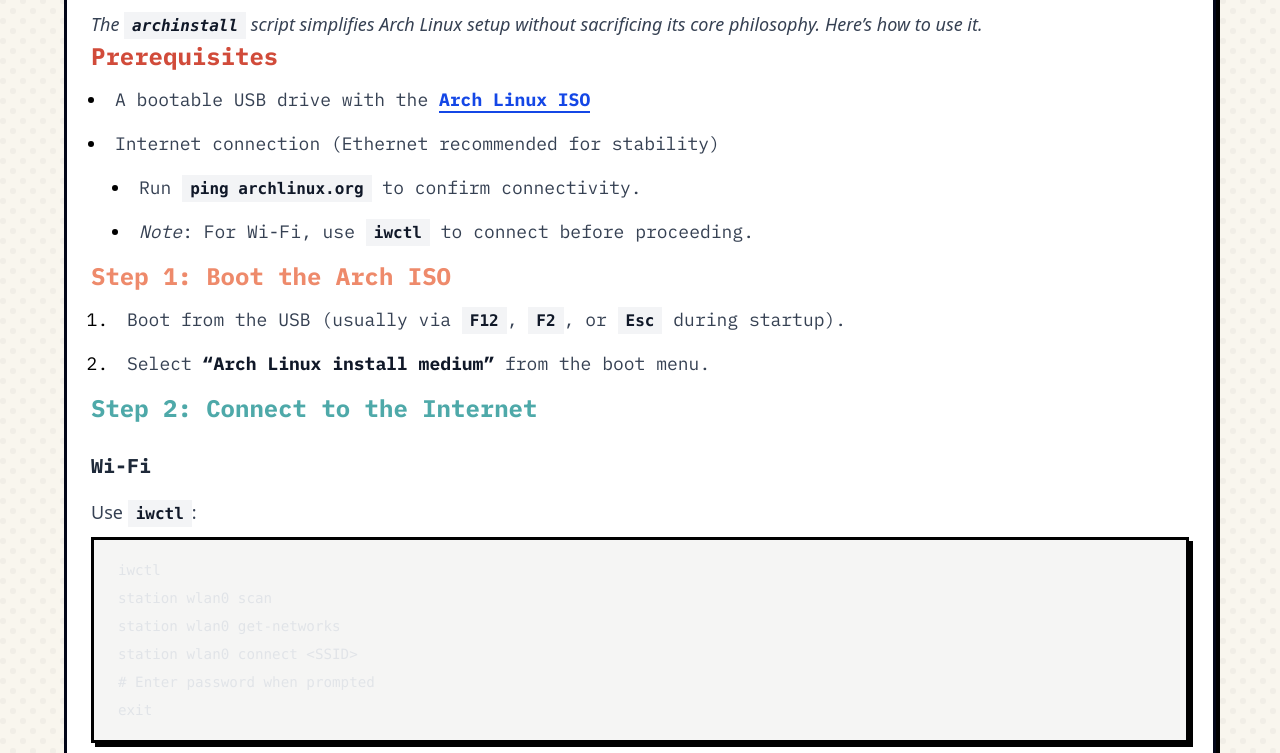
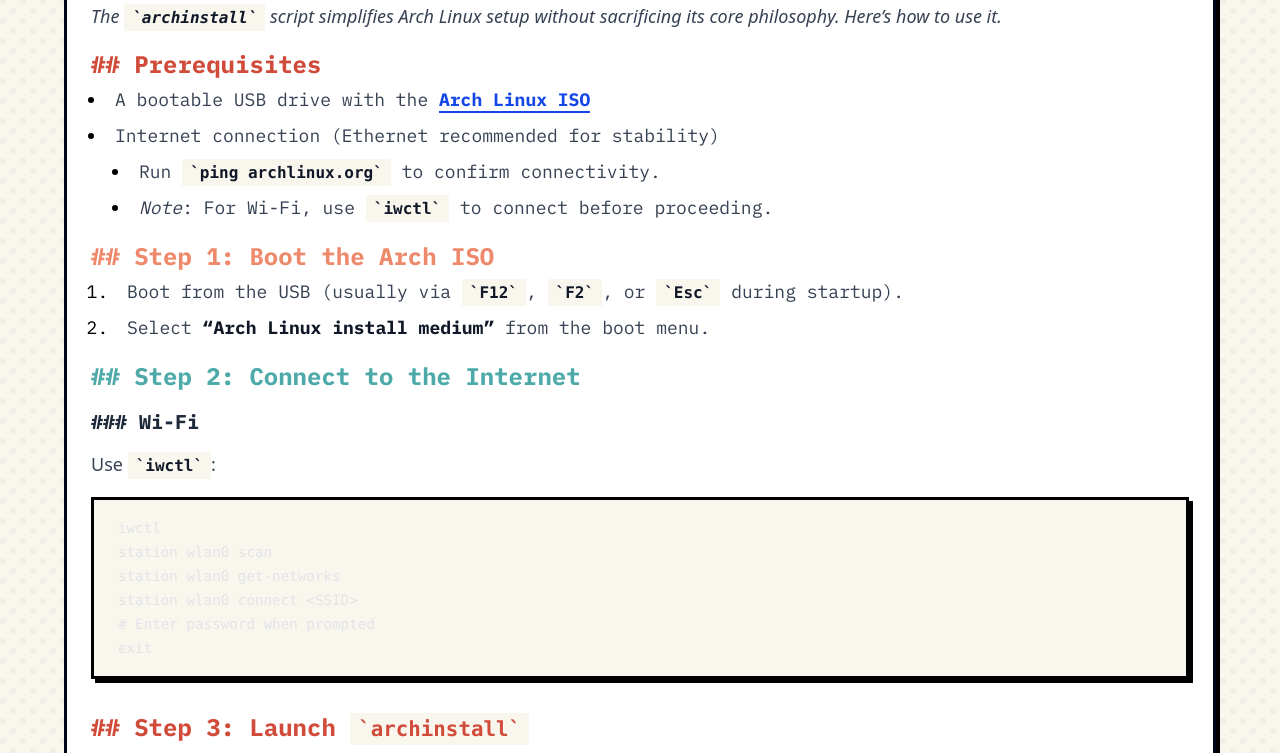
Before and after one commit to chenxing-dev/blog, an Astro site: page /archinstall-step-by-step-guide-to-install-arch-linux in a window 1280 px wide. Shown: the part 682-1435 px from the top of the page. Built offline with nearby package versions, Linux system fonts and the light colour scheme; Astro itself is replaced by a stand-in of ours; some packages are replaced by stand-ins of ours; code samples lack their colours.

Commit message:
Back and Prose components: improved styling; update global styles for background color

```diff
--- a/src/components/Back.astro
+++ b/src/components/Back.astro
@@ -6,10 +6,7 @@ type Props = {
 const { class: className = "", ...attrs } = Astro.props as Props;
 ---
 
-<div
-  class={`mt-6 md:mt-8 text-center flex py-4 md:py-6 ${className}`}
-  {...attrs}
->
+<div class={`mx-1 my-6 ${className}`} {...attrs}>
   <a
     href="/"
     class="border-3 border-black px-4 py-2 bg-secondary inline-block
--- a/src/components/Prose.astro
+++ b/src/components/Prose.astro
@@ -6,19 +6,22 @@
   class="px-4 md:px-6
   prose prose-base md:prose-lg max-w-none
   prose-headings:text-gray-800 prose-headings:m-0
-  prose-h1:text-3xl prose-h1:border-b-3 prose-h1:border-black prose-h1:pb-3 prose-h1:mb-6
-  prose-h2:text-2xl prose-h2:nth-of-type-[3n+1]:text-red prose-h2:nth-of-type-[3n+2]:text-primary prose-h2:nth-of-type-[3n]:text-teal
-  prose-h3:text-xl prose-h3:mt-6 prose-h3:mb-3 prose-h3:py-1
-  prose-h4:text-lg prose-h4:mt-4 prose-h4:mb-2
+  prose-h1:text-3xl prose-h1:border-b-3 prose-h1:border-black prose-h1:pb-3 prose-h1:mb-6 prose-h1:before:content-['#_']
+  prose-h2:text-2xl prose-h2:mt-4 prose-h2:before:content-['##_']
+  prose-h2:nth-of-type-[3n+1]:text-red prose-h2:nth-of-type-[3n+2]:text-primary prose-h2:nth-of-type-[3n]:text-teal
+  prose-h3:text-xl prose-h3:mt-4 prose-h3:before:content-['###_']
+  prose-h4:text-lg prose-h4:mt-4 prose-h4:mb-2 prose-h4:before:content-['####_']
   prose-p:text-justify prose-p:mt-3 prose-p:mb-0
   prose-a:text-blue-700 prose-a:font-bold prose-a:no-underline prose-a:border-b-2 prose-a:border-blue-700 prose-a:transition-all
   prose-a:hover:bg-blue-700 prose-a:hover:text-white
   prose-blockquote:pl-4 prose-blockquote:py-1 prose-blockquote:bg-gray-100 prose-blockquote:shadow-neo
-  prose-ul:pl-4 prose-ul:my-0 prose-ul:list-disc prose-li:marker:text-black
+  prose-ul:pl-4 prose-ul:my-0 prose-ul:list-disc
   prose-ol:my-0
+  prose-li:marker:text-black prose-li:my-1
   prose-img:border-3 prose-img:border-black prose-img:shadow-neo prose-img:my-6
-  prose-pre:bg-gray-900 prose-pre:text-gray-100 prose-pre:border-3 prose-pre:border-black prose-pre:shadow-neo prose-pre:rounded-none prose-pre:overflow-x-auto prose-pre:mt-2
-  prose-code:before:content-none prose-code:after:content-none
+  prose-pre:bg-background prose-pre:border-3 prose-pre:border-black prose-pre:shadow-neo
+  prose-pre:rounded-none prose-pre:overflow-x-auto prose-pre:mt-4
+  prose-pre:text-xs md:prose-pre:text-base
   prose-table:border-3 prose-table:border-black
   prose-th:bg-gray-200 prose-th:border-b-2 prose-th:border-black prose-th:p-3
   prose-td:border-b-2 prose-td:border-gray-200 prose-td:p-3
--- a/src/pages/[id].astro
+++ b/src/pages/[id].astro
@@ -23,7 +23,7 @@ const { Content } = await render(post);
 ---
 
 <Layout title={post.data.title + " | 陈刑's Tech Guides"}>
-  <header class="mb-6 md:mb-8">
+  <header class="mb-4">
     <h1
       class="text-2xl md:text-4xl tracking-tight md:tracking-normal font-black bg-primary
       px-4 md:px-6 py-3 md:py-4 border-b-2"
@@ -51,5 +51,5 @@ const { Content } = await render(post);
     <Content />
   </Prose>
 
-  <Back class="px-4 md:px-6" />
+  <Back class="px-4 md:px-6 flex justify-end" />
 </Layout>
--- a/src/styles/global.css
+++ b/src/styles/global.css
@@ -50,9 +50,9 @@ p {
 }
 
 .astro-code {
-  background-color: var(--color-stone-100) !important;
+  background-color: var(--color-background) !important;
 }
 
 .prose code:not(pre code) {
-  @apply bg-gray-100 px-2 py-1
+  @apply bg-background px-2 py-1
 }
```
